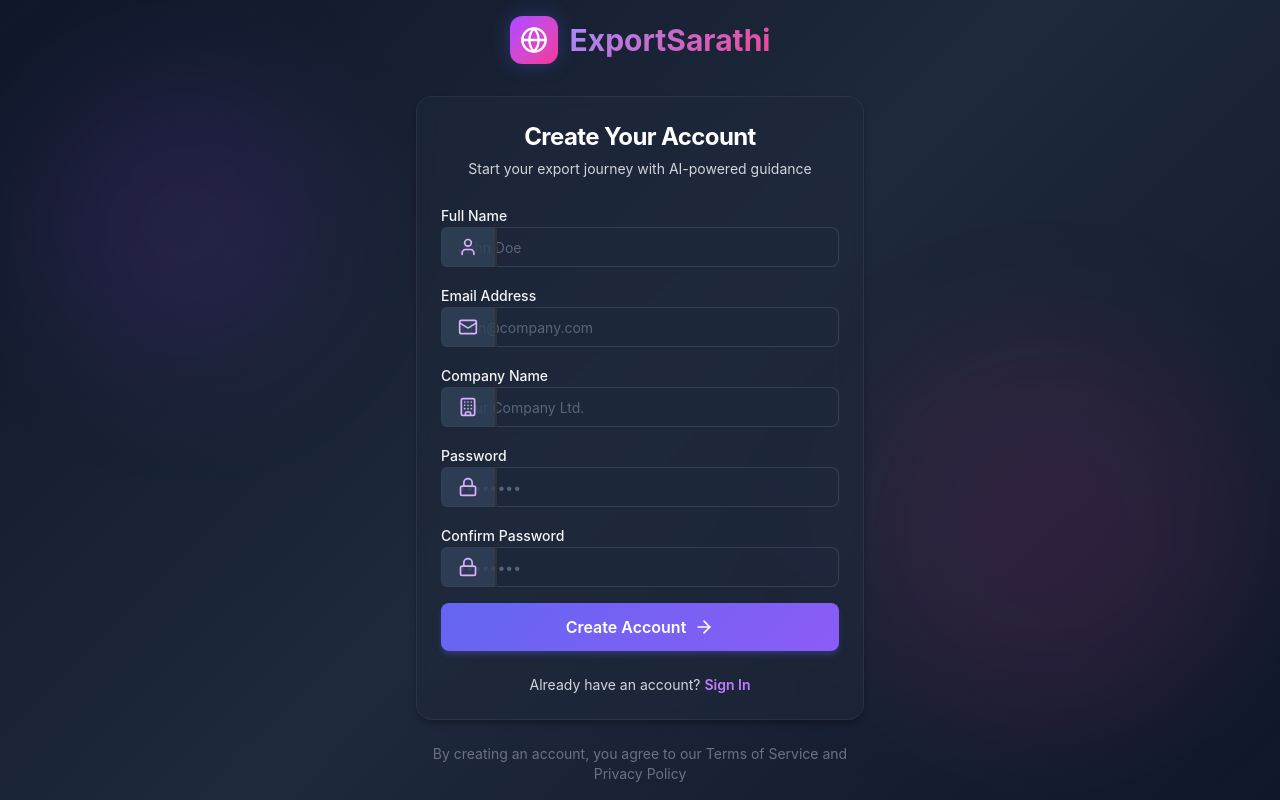
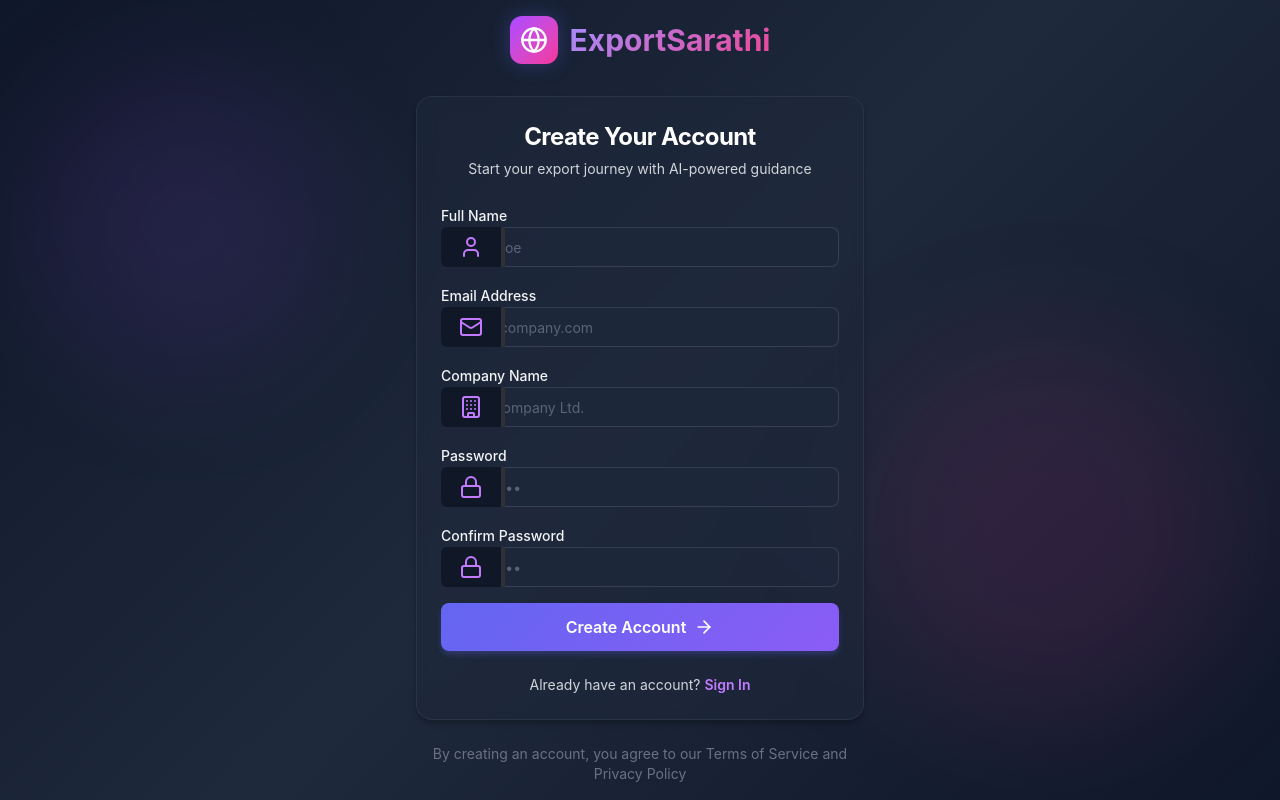
Before and after one commit to ajairaajvinayak/ExportSarathi, a Next.js app in the folder frontend/: page /register in a window 1280 px wide. Built offline with nearby package versions, Linux system fonts and the light colour scheme.

Commit message:
Fix icon separator with highly visible dark background and thick purple border

```diff
--- a/frontend/app/login/page.tsx
+++ b/frontend/app/login/page.tsx
@@ -68,14 +68,14 @@ export default function LoginPage() {
                             <div className="space-y-2">
                                 <Label htmlFor="email" className="text-gray-100">Email Address</Label>
                                 <div className="relative flex items-center">
-                                    <div className="absolute left-0 top-0 h-full flex items-center justify-center w-14 border-r-2 border-purple-500/50 bg-slate-700/80 rounded-l-md">
-                                        <Mail className="h-5 w-5 text-purple-300" />
+                                    <div className="absolute left-0 top-0 bottom-0 flex items-center justify-center w-16 bg-gray-900 border-r-4 border-purple-400 rounded-l-md">
+                                        <Mail className="h-6 w-6 text-purple-400" />
                                     </div>
                                     <Input
                                         id="email"
                                         type="email"
                                         placeholder="john@company.com"
-                                        className="pl-16"
+                                        className="pl-20"
                                         value={formData.email}
                                         onChange={(e) => setFormData({ ...formData, email: e.target.value })}
                                         required
@@ -91,14 +91,14 @@ export default function LoginPage() {
                                     </Link>
                                 </div>
                                 <div className="relative flex items-center">
-                                    <div className="absolute left-0 top-0 h-full flex items-center justify-center w-14 border-r-2 border-purple-500/50 bg-slate-700/80 rounded-l-md">
-                                        <Lock className="h-5 w-5 text-purple-300" />
+                                    <div className="absolute left-0 top-0 bottom-0 flex items-center justify-center w-16 bg-gray-900 border-r-4 border-purple-400 rounded-l-md">
+                                        <Lock className="h-6 w-6 text-purple-400" />
                                     </div>
                                     <Input
                                         id="password"
                                         type="password"
                                         placeholder="••••••••"
-                                        className="pl-16"
+                                        className="pl-20"
                                         value={formData.password}
                                         onChange={(e) => setFormData({ ...formData, password: e.target.value })}
                                         required
--- a/frontend/app/register/page.tsx
+++ b/frontend/app/register/page.tsx
@@ -80,14 +80,14 @@ export default function RegisterPage() {
                             <div className="space-y-2">
                                 <Label htmlFor="fullName" className="text-gray-100">Full Name</Label>
                                 <div className="relative flex items-center">
-                                    <div className="absolute left-0 top-0 h-full flex items-center justify-center w-14 border-r-2 border-purple-500/50 bg-slate-700/80 rounded-l-md">
-                                        <User className="h-5 w-5 text-purple-300" />
+                                    <div className="absolute left-0 top-0 bottom-0 flex items-center justify-center w-16 bg-gray-900 border-r-4 border-purple-400 rounded-l-md">
+                                        <User className="h-6 w-6 text-purple-400" />
                                     </div>
                                     <Input
                                         id="fullName"
                                         type="text"
                                         placeholder="John Doe"
-                                        className="pl-16"
+                                        className="pl-20"
                                         value={formData.fullName}
                                         onChange={(e) => setFormData({ ...formData, fullName: e.target.value })}
                                         required
@@ -98,14 +98,14 @@ export default function RegisterPage() {
                             <div className="space-y-2">
                                 <Label htmlFor="email" className="text-gray-100">Email Address</Label>
                                 <div className="relative flex items-center">
-                                    <div className="absolute left-0 top-0 h-full flex items-center justify-center w-14 border-r-2 border-purple-500/50 bg-slate-700/80 rounded-l-md">
-                                        <Mail className="h-5 w-5 text-purple-300" />
+                                    <div className="absolute left-0 top-0 bottom-0 flex items-center justify-center w-16 bg-gray-900 border-r-4 border-purple-400 rounded-l-md">
+                                        <Mail className="h-6 w-6 text-purple-400" />
                                     </div>
                                     <Input
                                         id="email"
                                         type="email"
                                         placeholder="john@company.com"
-                                        className="pl-16"
+                                        className="pl-20"
                                         value={formData.email}
                                         onChange={(e) => setFormData({ ...formData, email: e.target.value })}
                                         required
@@ -116,14 +116,14 @@ export default function RegisterPage() {
                             <div className="space-y-2">
                                 <Label htmlFor="company" className="text-gray-100">Company Name</Label>
                                 <div className="relative flex items-center">
-                                    <div className="absolute left-0 top-0 h-full flex items-center justify-center w-14 border-r-2 border-purple-500/50 bg-slate-700/80 rounded-l-md">
-                                        <Building className="h-5 w-5 text-purple-300" />
+                                    <div className="absolute left-0 top-0 bottom-0 flex items-center justify-center w-16 bg-gray-900 border-r-4 border-purple-400 rounded-l-md">
+                                        <Building className="h-6 w-6 text-purple-400" />
                                     </div>
                                     <Input
                                         id="company"
                                         type="text"
                                         placeholder="Your Company Ltd."
-                                        className="pl-16"
+                                        className="pl-20"
                                         value={formData.company}
                                         onChange={(e) => setFormData({ ...formData, company: e.target.value })}
                                         required
@@ -134,14 +134,14 @@ export default function RegisterPage() {
                             <div className="space-y-2">
                                 <Label htmlFor="password" className="text-gray-100">Password</Label>
                                 <div className="relative flex items-center">
-                                    <div className="absolute left-0 top-0 h-full flex items-center justify-center w-14 border-r-2 border-purple-500/50 bg-slate-700/80 rounded-l-md">
-                                        <Lock className="h-5 w-5 text-purple-300" />
+                                    <div className="absolute left-0 top-0 bottom-0 flex items-center justify-center w-16 bg-gray-900 border-r-4 border-purple-400 rounded-l-md">
+                                        <Lock className="h-6 w-6 text-purple-400" />
                                     </div>
                                     <Input
                                         id="password"
                                         type="password"
                                         placeholder="••••••••"
-                                        className="pl-16"
+                                        className="pl-20"
                                         value={formData.password}
                                         onChange={(e) => setFormData({ ...formData, password: e.target.value })}
                                         required
@@ -152,14 +152,14 @@ export default function RegisterPage() {
                             <div className="space-y-2">
                                 <Label htmlFor="confirmPassword" className="text-gray-100">Confirm Password</Label>
                                 <div className="relative flex items-center">
-                                    <div className="absolute left-0 top-0 h-full flex items-center justify-center w-14 border-r-2 border-purple-500/50 bg-slate-700/80 rounded-l-md">
-                                        <Lock className="h-5 w-5 text-purple-300" />
+                                    <div className="absolute left-0 top-0 bottom-0 flex items-center justify-center w-16 bg-gray-900 border-r-4 border-purple-400 rounded-l-md">
+                                        <Lock className="h-6 w-6 text-purple-400" />
                                     </div>
                                     <Input
                                         id="confirmPassword"
                                         type="password"
                                         placeholder="••••••••"
-                                        className="pl-16"
+                                        className="pl-20"
                                         value={formData.confirmPassword}
                                         onChange={(e) => setFormData({ ...formData, confirmPassword: e.target.value })}
                                         required
```
